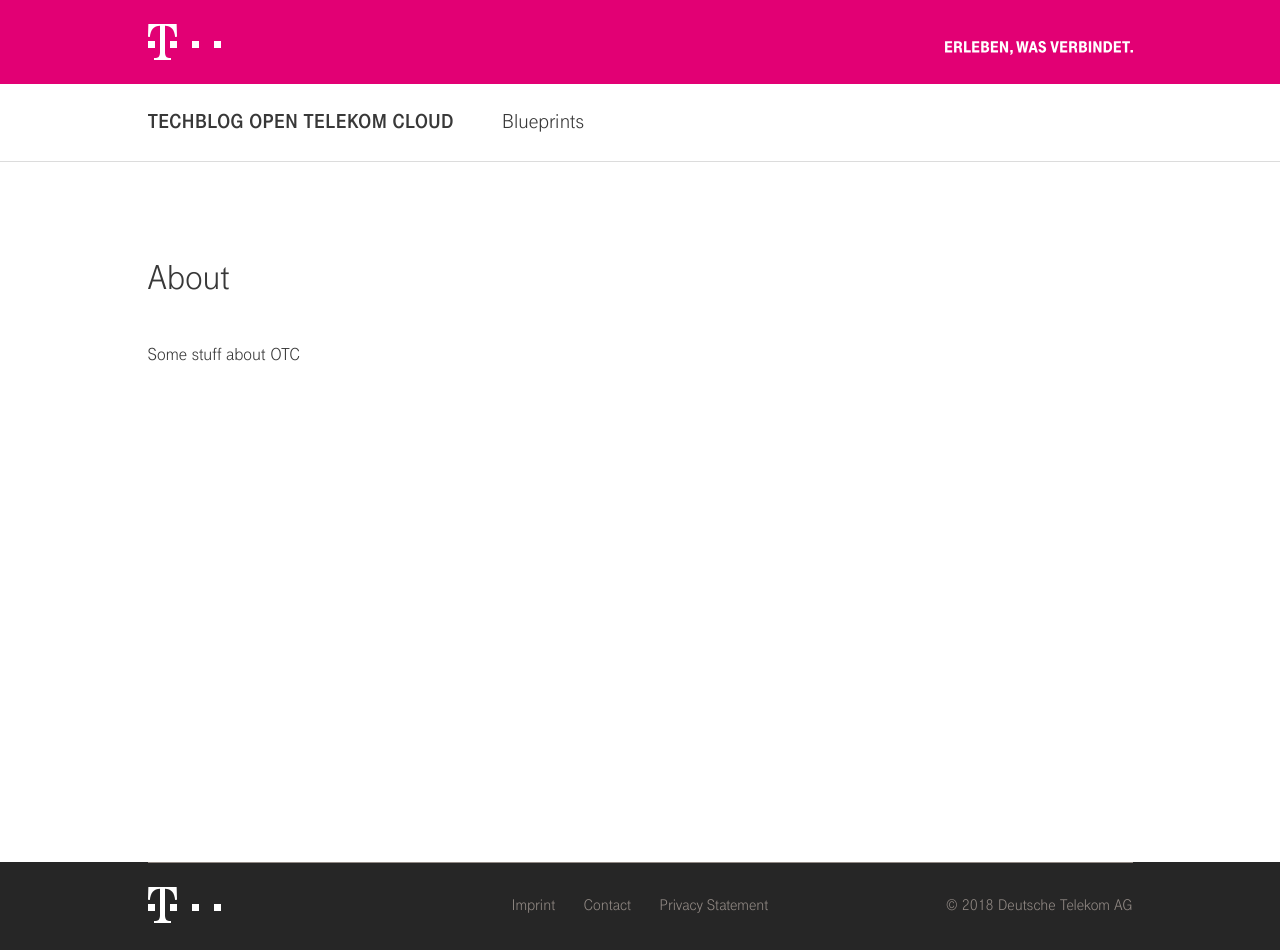
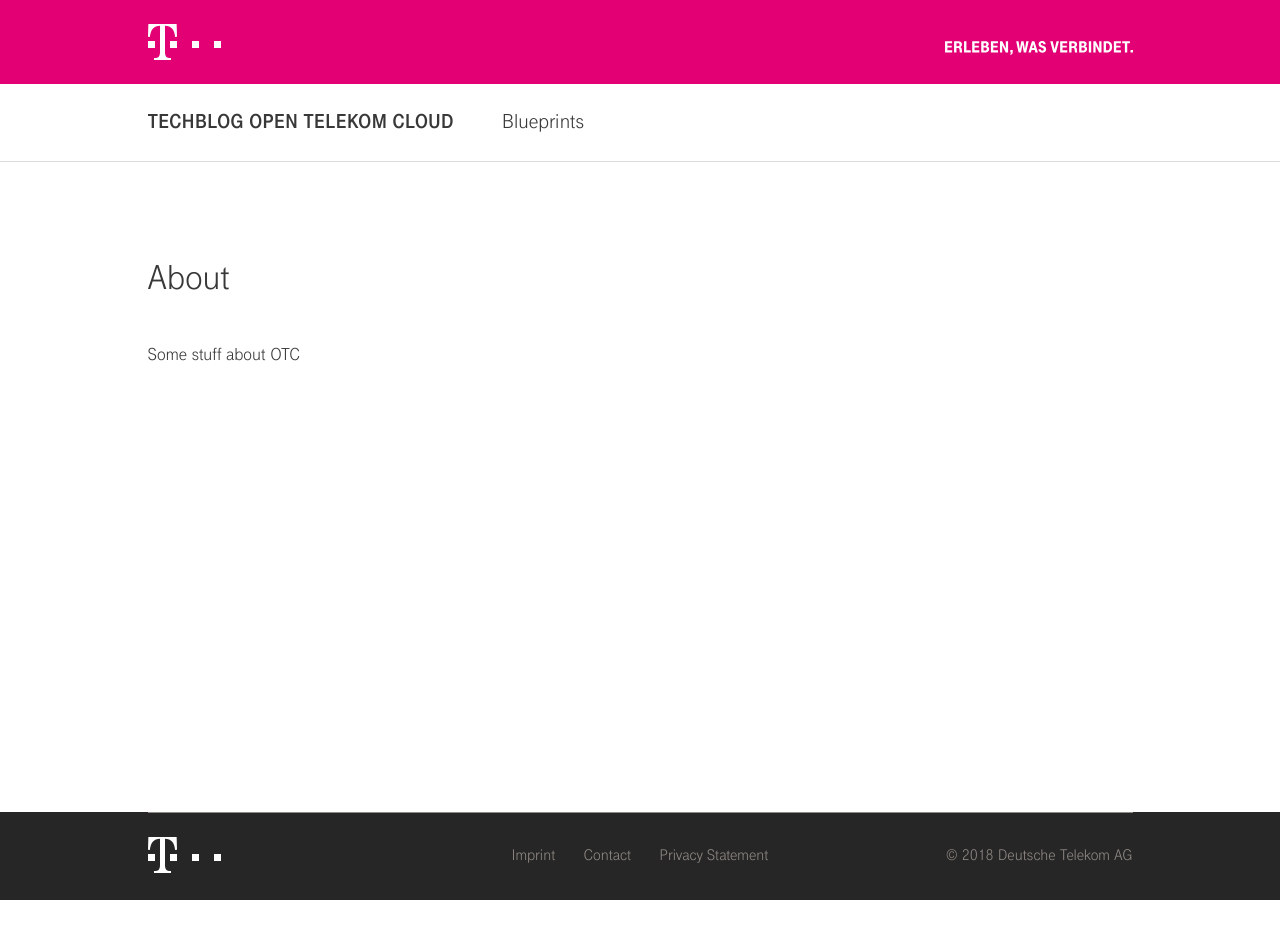
Before and after one commit to opentelekomcloud-infra/techblog, a Jekyll site: the page built from about.md, in a window 1280 px wide. Built offline with Jekyll 4.4.1, drawn with Linux system fonts in a browser that asks for light colours; some web fonts are replaced; after the commit the page ends 900 px from its top, so only the background shows below that.

Commit message:
properly align the footer at the bottom of the page

```diff
--- a/_layouts/default.html
+++ b/_layouts/default.html
@@ -13,6 +13,8 @@
       </div>
     </main>
 
+    <div style="flex-grow: 1;"></div>
+
     {%- include footer.html -%}
 
   </body>
--- a/assets/main.scss
+++ b/assets/main.scss
@@ -1,6 +1,16 @@
 ---
 # Only the main Sass file needs front matter (the dashes are enough)
 ---
+
+html, body {
+  height: 100%;
+}
+
+body {
+  display: flex;
+  flex-direction: column;
+}
+
 .navbar-portalname a {
     color: #383838;
     text-decoration: none;
@@ -18,7 +28,7 @@
 main {
   padding-top: 80px;
   padding-bottom: 80px;
-  min-height: 700px;
+  //min-height: 700px;
 }
 
 .post {
```
